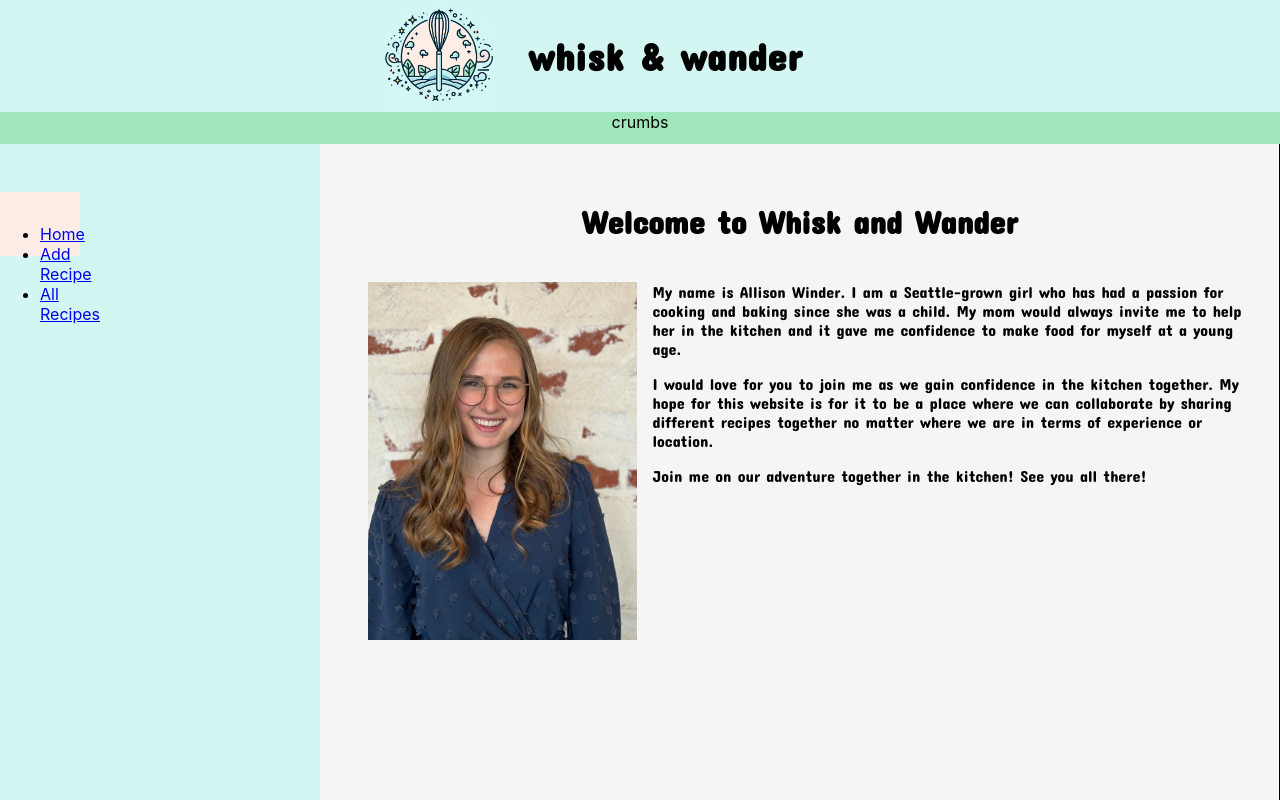
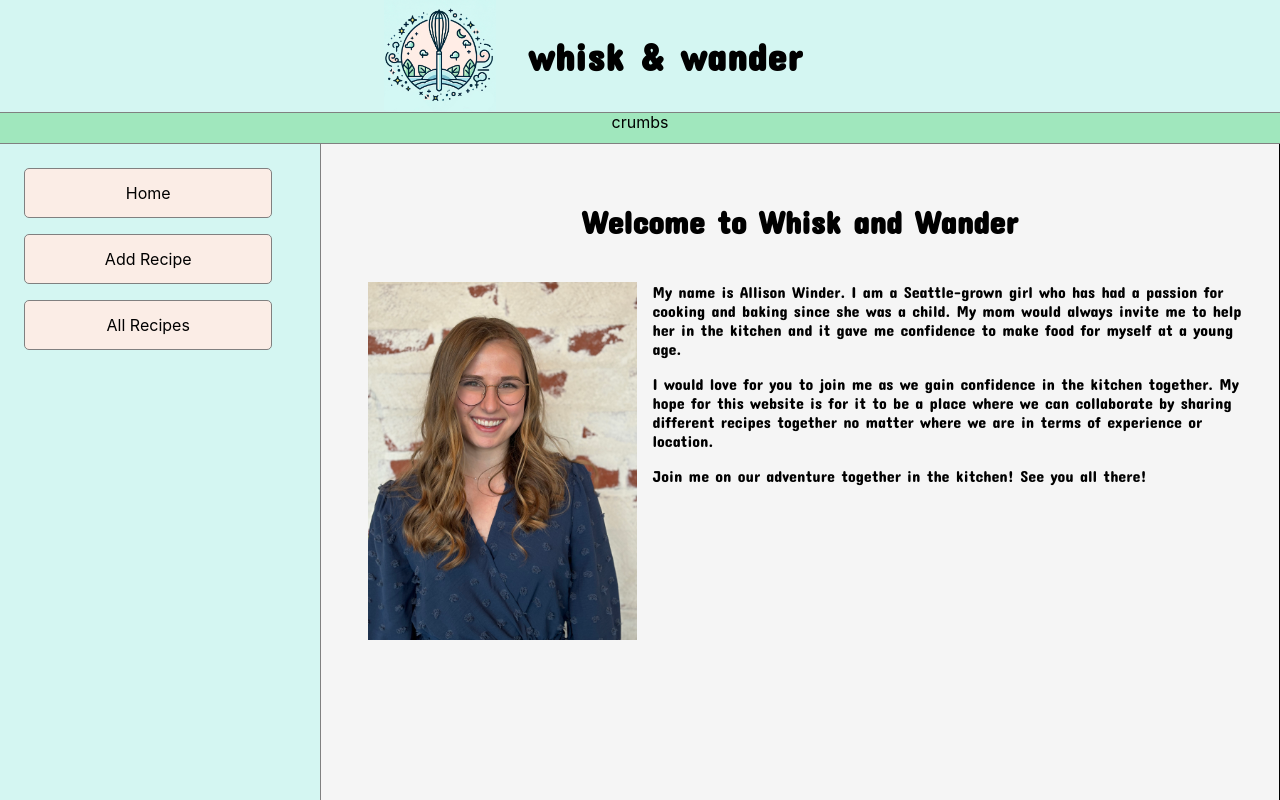
Before and after one commit to allisonwinder/whisk-and-wander, a React (Create React App) app: page / in a window 1280 px wide. Built offline with nearby package versions, Linux system fonts and the light colour scheme.

Commit message:
navigation buttons and me pic sized correctly

```diff
--- a/src/components/Body.css
+++ b/src/components/Body.css
@@ -7,6 +7,7 @@ section {
   position: relative;
   background-color: whitesmoke;
   margin-bottom: 0em;
+  outline: solid grey 1px;
 }
 
 .bodywrapper {
--- a/src/components/Breadcrumbs.css
+++ b/src/components/Breadcrumbs.css
@@ -4,4 +4,5 @@
   height: 100%;
   min-height: 100%;
   text-align: center;
+  outline: solid grey 1px;
 }
--- a/src/components/Header.css
+++ b/src/components/Header.css
@@ -4,6 +4,7 @@ header {
   display: flex;
   align-items: center;
   z-index: 3;
+  outline: solid grey 1px;
   /* box-shadow: 0 2px 5px 0 var(--header-shadow-1), 0 2px 10px 0 var(--header-shadow-2); */
 }
 
--- a/src/components/Home.css
+++ b/src/components/Home.css
@@ -1,9 +1,8 @@
 .allison {
-  flex: 0 0 30%;
+  flex: 0 0 auto;
   padding: 1em;
   position: relative;
-  width: auto; /* set to anything and aspect ratio is maintained - also corrects glitch in Internet Explorer */
-  height: auto; /* set to anything and aspect ratio is maintained */
+  height: 100%; /* set to anything and aspect ratio is maintained */
   max-width: 30%;
 }
 
--- a/src/components/Navigation.css
+++ b/src/components/Navigation.css
@@ -3,17 +3,37 @@ nav {
   height: 100%;
   min-height: 100%;
   overflow: hidden;
-  /*border-right: 1px solid;
-    border-top: 1px solid;*/
   position: relative;
   background-color: #d4f6f2;
-  display: flex;
+  outline: solid grey 1px;
+  z-index: 3;
 }
 
+.buttonWrapper {
+  justify-content: center;
+  padding: 1em;
+}
+
+/* this came from ChaptGPT */
 .btn {
-  padding-block: 1em;
-  margin-block: 3em;
+  padding: 0.5em; /* Padding inside the buttons */
+  margin: 0.5em; /* Margin between buttons */
   height: 2em;
-  width: 5em;
+  width: 80%; /* Allow buttons to adjust width according to content */
   background-color: #fbede6;
+  border: 1px solid grey; /* Add border */
+  text-decoration: none; /* Remove default link underline */
+  display: inline-block;
+  text-align: center;
+  line-height: 2em;
+  border-radius: 5px;
+  color: black; /* Button text color */
 }
+
+.btn:hover {
+  background-color: #ffe0cc; /* Change background color on hover */
+}
+
+.btn:focus {
+  outline: none; /* Remove focus outline */
+}
--- a/src/components/Navigation.tsx
+++ b/src/components/Navigation.tsx
@@ -4,18 +4,16 @@ import { Link } from "react-router-dom";
 export default function Navigation() {
   return (
     <nav>
-      <div className="btn">
-        <ul>
-          <li>
-            <Link to="/">Home</Link>
-          </li>
-          <li>
-            <Link to="/addRecipe">Add Recipe</Link>
-          </li>
-          <li>
-            <Link to="/recipes">All Recipes</Link>
-          </li>
-        </ul>
+      <div className="buttonWrapper">
+        <Link to="/" className="btn">
+          Home
+        </Link>
+        <Link to="/addRecipe" className="btn">
+          Add Recipe
+        </Link>
+        <Link to="/recipes" className="btn">
+          All Recipes
+        </Link>
       </div>
     </nav>
   );
```
